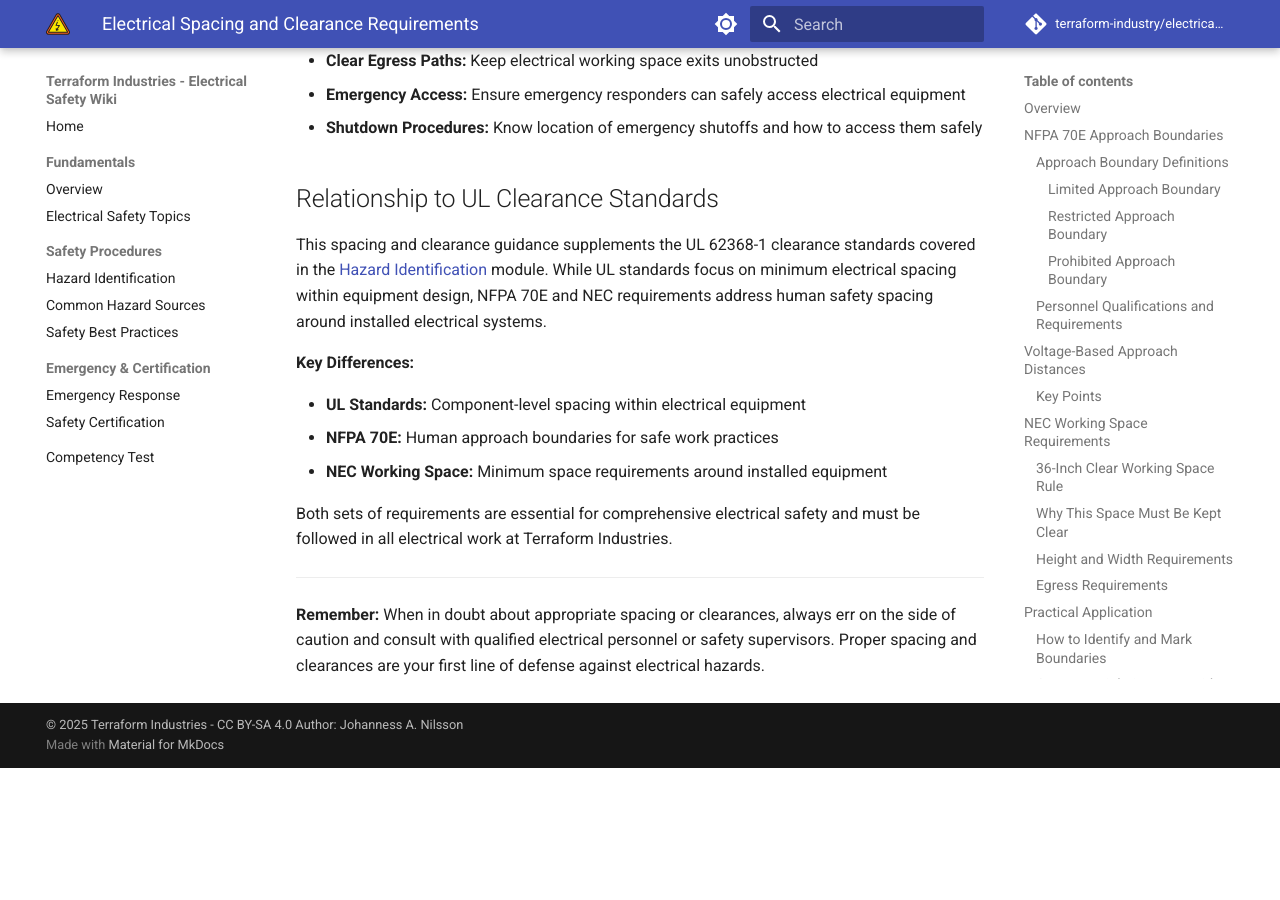
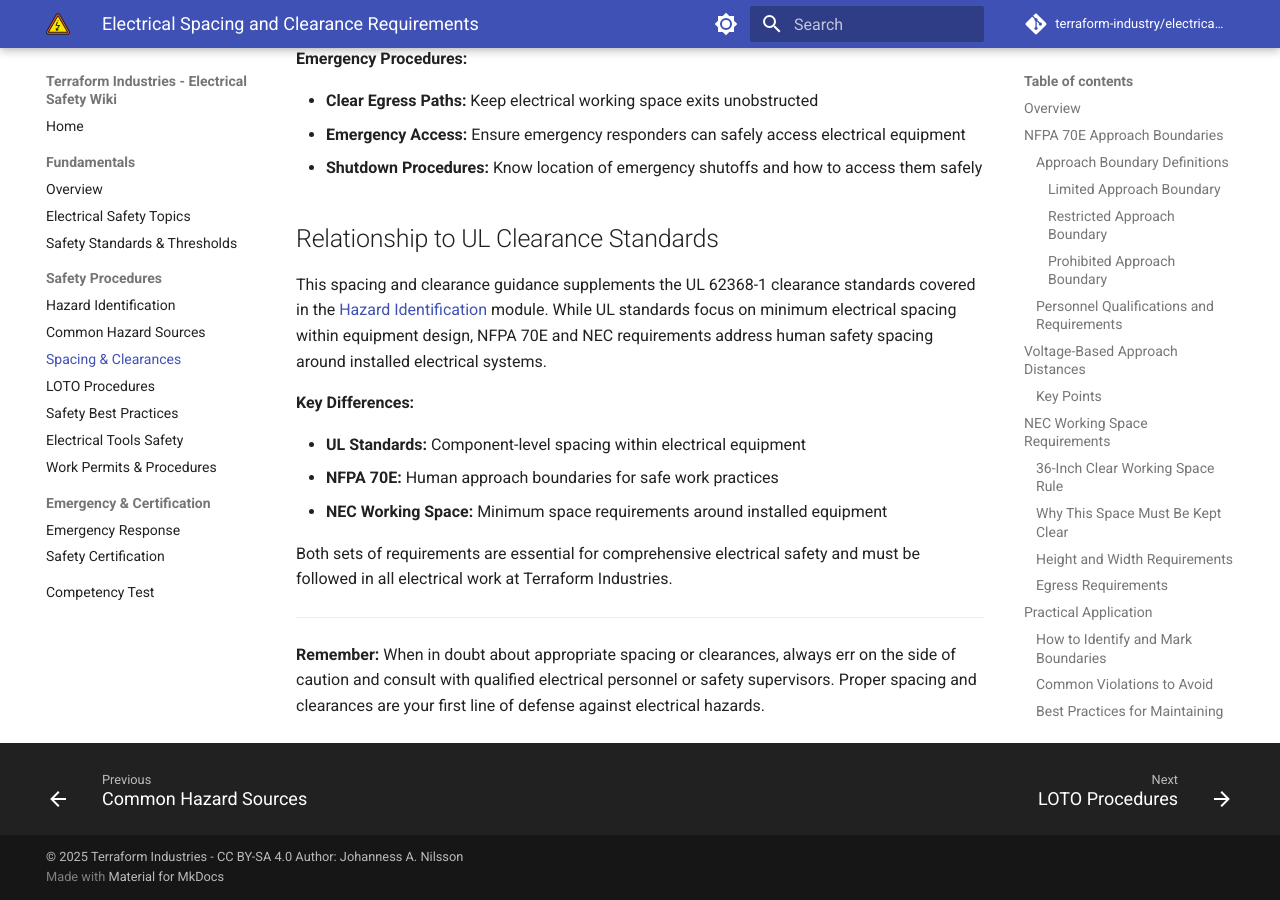
Before and after one commit to terraform-industry/electrical-safety-wiki, an MkDocs documentation site: the page built from docs/procedures/spacing-and-clearances.md, in a window 1280 px wide and 900 px high, scrolled down 5670 px. Built offline with MkDocs 1.6.1 and Material for MkDocs 9.7.7, drawn with Linux system fonts in a browser that asks for light colours; comment, search, counter and statistics services are not loaded; before the commit the page ends 6438 px from its top, so only the background shows below that; some of the changed text lies outside the part shown.

Commit message:
update mkdocs navigation

```diff
--- a/mkdocs.yml
+++ b/mkdocs.yml
@@ -63,10 +63,15 @@
   - Fundamentals:
       - Overview: fundamentals/overview.md
       - Electrical Safety Topics: fundamentals/training-topics.md
+      - Safety Standards & Thresholds: fundamentals/electrical-safety-standards.md
   - Safety Procedures:
       - Hazard Identification: procedures/hazard-identification.md
       - Common Hazard Sources: procedures/common-hazard-sources.md
+      - Spacing & Clearances: procedures/spacing-and-clearances.md
+      - LOTO Procedures: procedures/loto-procedures.md
       - Safety Best Practices: procedures/safety-best-practices.md
+      - Electrical Tools Safety: procedures/electrical-tools-safety.md
+      - Work Permits & Procedures: procedures/work-permits-and-procedures.md
   - Emergency & Certification:
       - Emergency Response: emergency/emergency-response.md
       - Safety Certification: emergency/safety-certification.md
```
